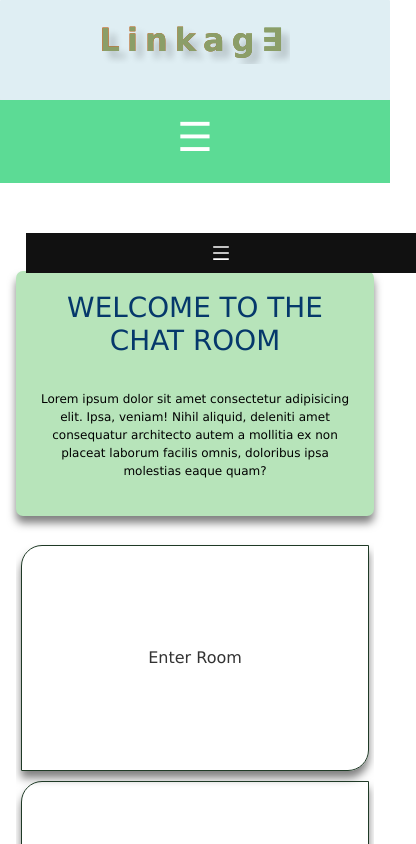
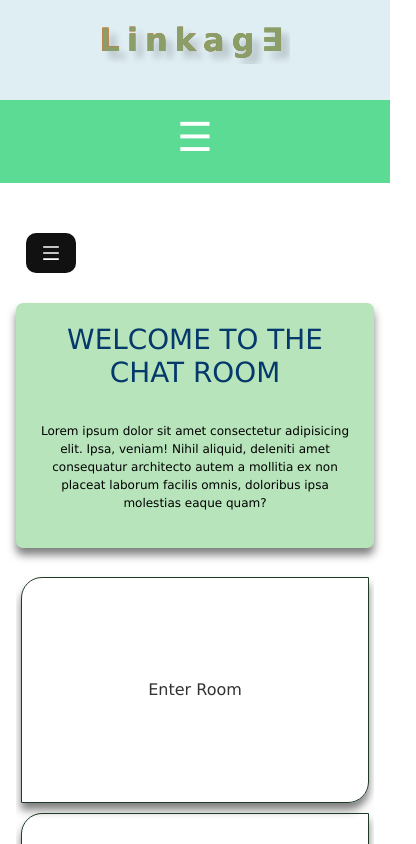
Before and after one commit to paopi27/linkage, a React (Vite) app: page /room in a window 390 px wide. Shown: the top 844 px of the page, 416 px wide, since content can reach past the window. Built offline with nearby package versions, Linux system fonts and the light colour scheme.

Commit message:
Room css
Room css (only)

hamburger menu (border radius added by 10px)

-@media removed

```diff
--- a/src/pages/Room/Room.css
+++ b/src/pages/Room/Room.css
@@ -5,6 +5,9 @@
 .animate-header {
     background-color: rgb(183, 228, 186);
     padding: 35px;
+
+    margin: 2rem 0rem 0rem 0rem;
+
     box-shadow: 0 7px 8px rgba(0, 0, 0, 0.5);
     border-radius: 7px;
   }
@@ -81,6 +84,7 @@
     color: white;
     padding: 10px 15px;
     border: none;
+    border-radius: 10px;
   }
 
   .openbtn:hover {
@@ -99,7 +103,7 @@
   } ----dont mind this code-----*/
 
 
-  @media screen and (max-width: 850px) {
+ /* @media screen and (max-width: 850px) {
     .openbtn{
       float: none;
       display: block;
@@ -125,7 +129,7 @@
       }
 
   }
-  }
+  } */
 
 
   /*ROOM---------------------------------*/
```
